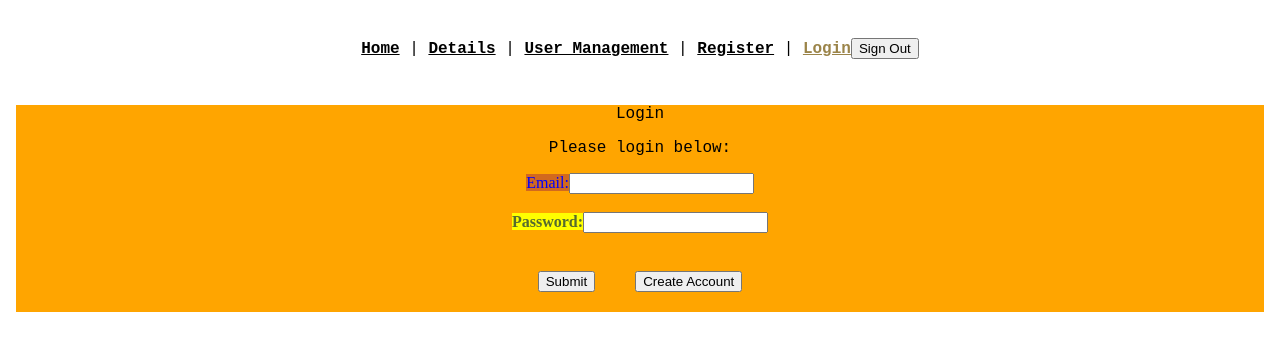
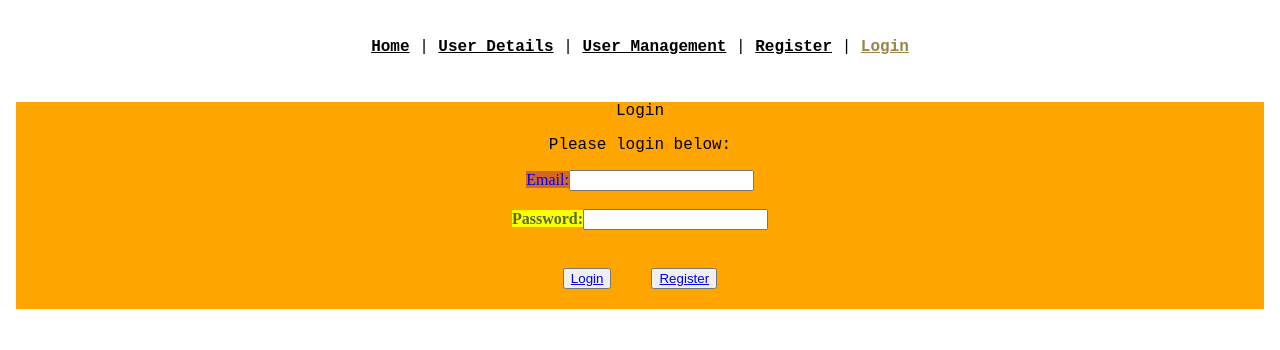
Before and after one commit to rkenney4/seniorproj, a Vue app: page /sign-in in a window 1280 px wide. Shown: the top 350 px of the page. Built offline with nearby package versions, Linux system fonts and the light colour scheme; no server answers.

Commit message:
UI update
-Added dropdown field to user management
-Linked pages on Home, Register, Sign in pages
-Added Project Management page

```diff
--- a/src/App.vue
+++ b/src/App.vue
@@ -1,12 +1,14 @@
+
 <template>
+
   <div id="nav">
     <router-link to="/">Home</router-link> |
-    <router-link to="/about">Details</router-link> |
+    <router-link to="/about">User Details</router-link> |
     <router-link to="/feed">User Management</router-link> |
     <router-link to="/register">Register</router-link> |
     <router-link to="/sign-in">Login</router-link>
-    <button @click="handleSignOut">Sign Out</button>
   </div>
+
   <router-view />
 </template>
 
--- a/src/views/Feed.vue
+++ b/src/views/Feed.vue
@@ -1,7 +1,7 @@
 <template>
     <p>Super Admin Only</p>
     <h1>Users</h1>
-    <table>
+    <form>
         <th>User 1:</th>
         <th>Email</th>
         <th>|</th>
@@ -9,12 +9,16 @@
         <th>|</th>
         <th>Last Name</th>
         <th>|</th>
-        <th>Role</th>
+        <select name="cars" id="cars">
+            <option value="admin">Admin</option>
+            <option value="tester">Tester</option>
+            <option value="unassigned">Unassigned</option>
+        </select>
         <th>|</th>
         <th>Active</th>
-    </table>
+    </form>
     <br>
-    <table>
+    <form>
         <th>User 2:</th>
         <th>Email</th>
         <th>|</th>
@@ -22,12 +26,16 @@
         <th>|</th>
         <th>Last Name</th>
         <th>|</th>
-        <th>Role</th>
+        <select name="cars" id="cars">
+            <option value="volvo">Admin</option>
+            <option value="saab">Tester</option>
+            <option value="mercedes">Unassigned</option>
+        </select>
         <th>|</th>
         <th>Active</th>
-    </table>
+    </form>
     <br>
-    <table>
+    <form>
         <th>User 3:</th>
         <th>Email</th>
         <th>|</th>
@@ -35,10 +43,18 @@
         <th>|</th>
         <th>Last Name</th>
         <th>|</th>
-        <th>Role</th>
+        <select name="cars" id="cars">
+            <option value="volvo">Admin</option>
+            <option value="saab">Tester</option>
+            <option value="mercedes">Unassigned</option>
+        </select>
         <th>|</th>
         <th>Active</th>
-    </table>
+    </form>
     <button type="submit" style="margin:20px">Home</button>
     <button type="submit" style="margin:10px">Log Out</button>
 </template>
+
+<style scoped>
+
+</style>>
--- a/src/views/Home.vue
+++ b/src/views/Home.vue
@@ -4,23 +4,6 @@
   </head>
   <body>
     <img src="../assets/OU-Logo.jpg" alt="OU-Logo" width="200" height="150">
-
-  <h1>
-    <b>Welcome to our Quality Assurance Management Team!</b>
-  </h1>
-
-  <p>
-    Team members: Joey, Saliel, Sarah, Maurice, and Richard
-  </p>
-  <p>
-    message
-  </p>
-  <form class="home">
-    <button class="btn-1" type="submit" style="margin:15px">Sign Out</button>
-    <button class="btn-2" type="submit" style="margin:15px">User Details</button>
-    <button class="btn-3" type="submit" style="margin:15px">User Management</button>
-  </form>
-
     <h1>
       <b>Welcome to our Quality Assurance Management Team!</b>
     </h1>
@@ -29,9 +12,9 @@
       Team members: Joey, Saliel, Sarah, Maurice, and Richard
     </p>
     <form class="home">
-      <button class="btn-1" type="submit" style="margin:15px">Sign Out</button>
-      <button class="btn-2" type="submit" style="margin:15px">User Details</button>
-      <button class="btn-3" type="submit" style="margin:15px">User Management</button>
+      <button class="btn-1" type="submit" style="margin:15px"><router-link to="/sign-in">Sign Out</router-link> </button>
+      <button class="btn-2" type="submit" style="margin:15px"><router-link to="/about">User Details</router-link></button>
+      <button class="btn-3" type="submit" style="margin:15px"><router-link to="/feed">User Management</router-link></button>
       <button class="btn-3" type="submit" style="margin:15px">Project Management</button>
     </form>
   </body>
--- a/src/views/Register.vue
+++ b/src/views/Register.vue
@@ -18,7 +18,7 @@
     <label for="confPassword">Confirm Password:</label>
     <input type="text" style="margin:10px">
     <br>
-    <button type="submit" style="margin:10px">Go Back</button>
+    <router-link to="/sign-in">Go Back</router-link>
     <button type="submit" style="margin:10px">Submit</button>
 </form>
 </template>
--- a/src/views/SignIn.vue
+++ b/src/views/SignIn.vue
@@ -11,8 +11,8 @@
         <input type="text">
         <br>
         <br>
-        <button type="submit" style="margin:20px">Submit</button>
-        <button type="submit" style="margin:20px">Create Account</button>
+        <button type="submit" style="margin:20px"><router-link to="/sign-in">Login</router-link> </button>
+        <button type="submit" style="margin:20px"><router-link to="/register">Register</router-link></button>
     </form>
 </body>
 
```
Also changed, not shown: src/views/ProjectManagement.vue (added).
